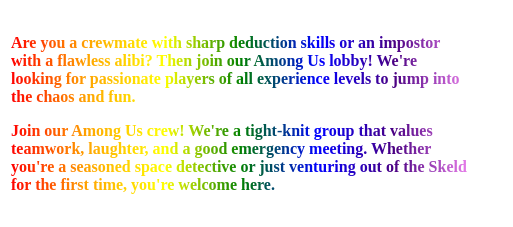
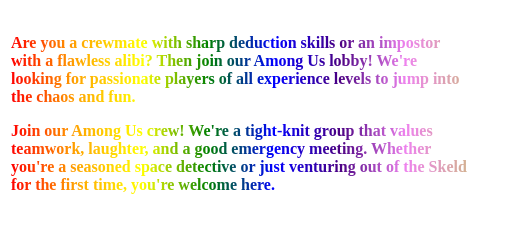
Before and after one commit to jairred-atanacio/Form101, a plain HTML site: page index.html in a window 1280 px wide. Shown: the top 227 px of the page, 127-640 px from the left. Drawn offline with Linux system fonts and the light colour scheme.

Commit message:
Update index.html

```diff
--- a/index.html
+++ b/index.html
@@ -6,7 +6,7 @@
     <title>AMOGUS</title>
     <style>
         .rainbow-text {
-            background: linear-gradient(90deg, red, orange, yellow, green, blue, indigo, violet);
+            background: linear-gradient(90deg, red, orange, yellow, green, blue, indigo, violet, tan);
             -webkit-background-clip: text;
             -webkit-text-fill-color: transparent;
             background-clip: text;
```
